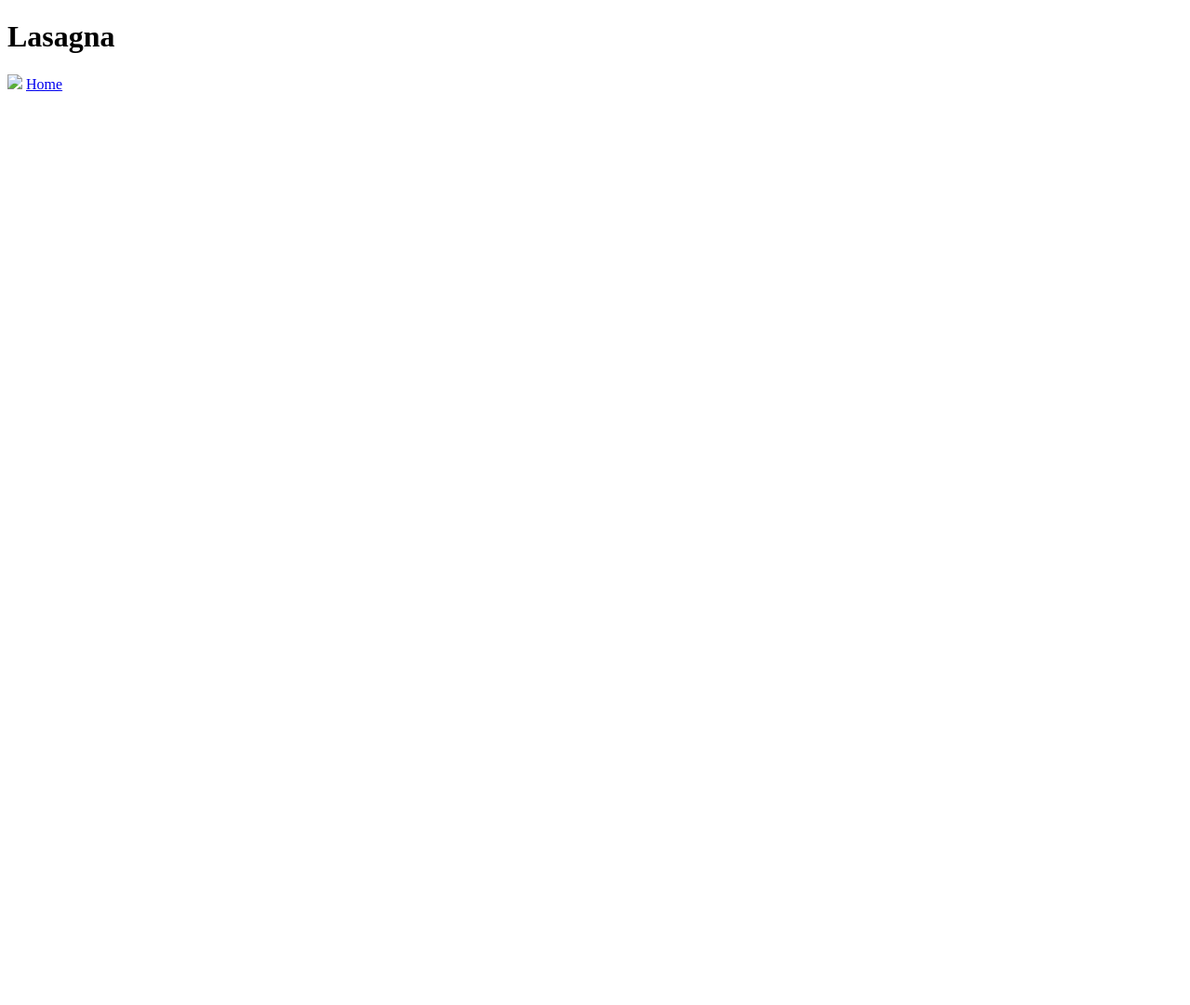
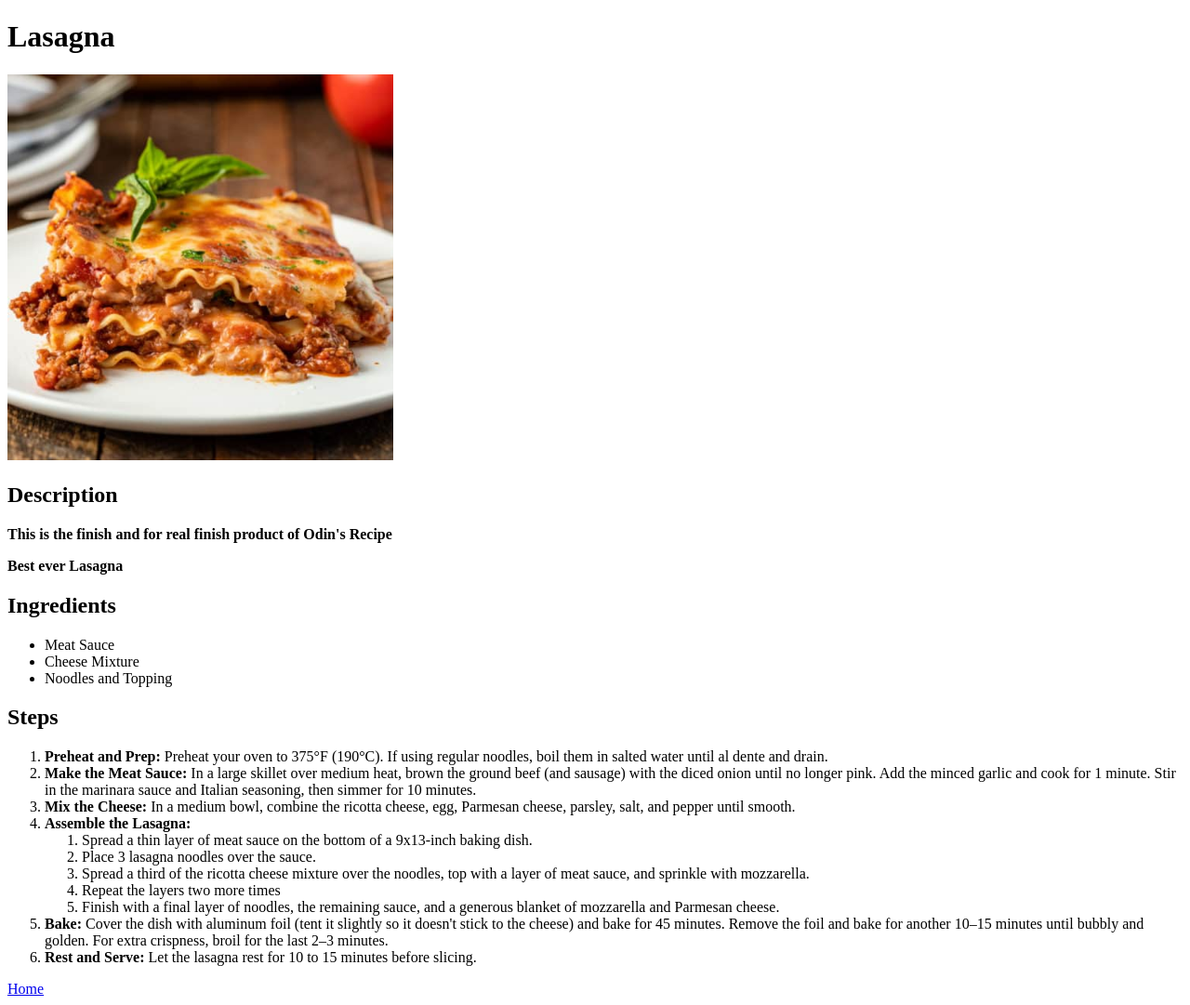
Before and after one commit to Eugene-Dagami/odin-recipes, a plain HTML site: page recipes/lasagna.html in a window 1280 px wide. Shown: the whole page at 93% size. Before the commit the page ends 800 px from the top, so only its background shows below. Drawn offline with Linux system fonts and the light colour scheme.

Commit message:
Finish lasagna recipe page

```diff
--- a/recipes/lasagna.html
+++ b/recipes/lasagna.html
@@ -7,9 +7,36 @@
 </head>
 <body>
     <h1>Lasagna</h1>
-    <img src="./recipes/lasagna.jpg">
 
+    <img src="../recipes/images/lasagna.jpg" alt="A freshly baked slice of lasagna topped with melted cheese and basil" width="415">
 
+    <h2>Description</h2>
+        <p><strong>This is the finish and for real finish product of Odin's Recipe</strong></p>
+        <p><strong>Best ever Lasagna</strong></p>
+
+    <h2>Ingredients</h2>
+        <ul>
+            <li>Meat Sauce</li>
+            <li>Cheese Mixture</li>
+            <li>Noodles and Topping</li>
+         </ul>
+
+    <h2>Steps</h2>
+         <ol>
+            <li><strong>Preheat and Prep:</strong> Preheat your oven to 375°F (190°C). If using regular noodles, boil them in salted water until al dente and drain.</li>
+            <li><strong>Make the Meat Sauce: </strong> In a large skillet over medium heat, brown the ground beef (and sausage) with the diced onion until no longer pink. Add the minced garlic and cook for 1 minute. Stir in the marinara sauce and Italian seasoning, then simmer for 10 minutes.</li>
+            <li><strong>Mix the Cheese:</strong> In a medium bowl, combine the ricotta cheese, egg, Parmesan cheese, parsley, salt, and pepper until smooth.</li>
+            <li><strong>Assemble the Lasagna:</strong></li>
+                <ol>
+                    <li>Spread a thin layer of meat sauce on the bottom of a 9x13-inch baking dish.</li>
+                    <li>Place 3 lasagna noodles over the sauce.</li>
+                    <li>Spread a third of the ricotta cheese mixture over the noodles, top with a layer of meat sauce, and sprinkle with mozzarella.</li>
+                    <li>Repeat the layers two more times</li>
+                    <li>Finish with a final layer of noodles, the remaining sauce, and a generous blanket of mozzarella and Parmesan cheese.</li>
+                </ol>
+            <li><strong>Bake:</strong> Cover the dish with aluminum foil (tent it slightly so it doesn't stick to the cheese) and bake for 45 minutes. Remove the foil and bake for another 10–15 minutes until bubbly and golden. For extra crispness, broil for the last 2–3 minutes.</li>
+            <li><strong>Rest and Serve:</strong> Let the lasagna rest for 10 to 15 minutes before slicing.</li>
+        </ol>
     <a href="../index.html">Home</a>
 </body>
 </html>
```
Also changed, not shown: recipes/fruitsalad.html (added), 1 other file.
